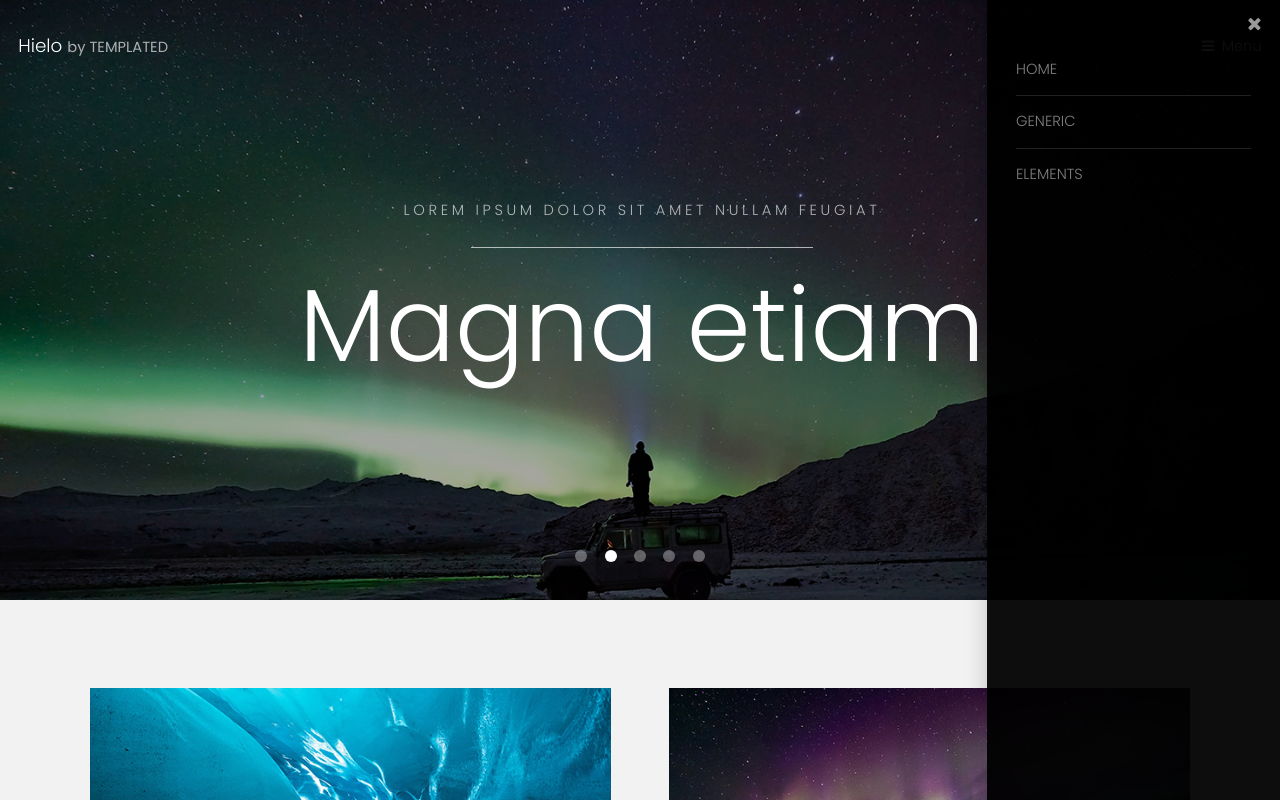
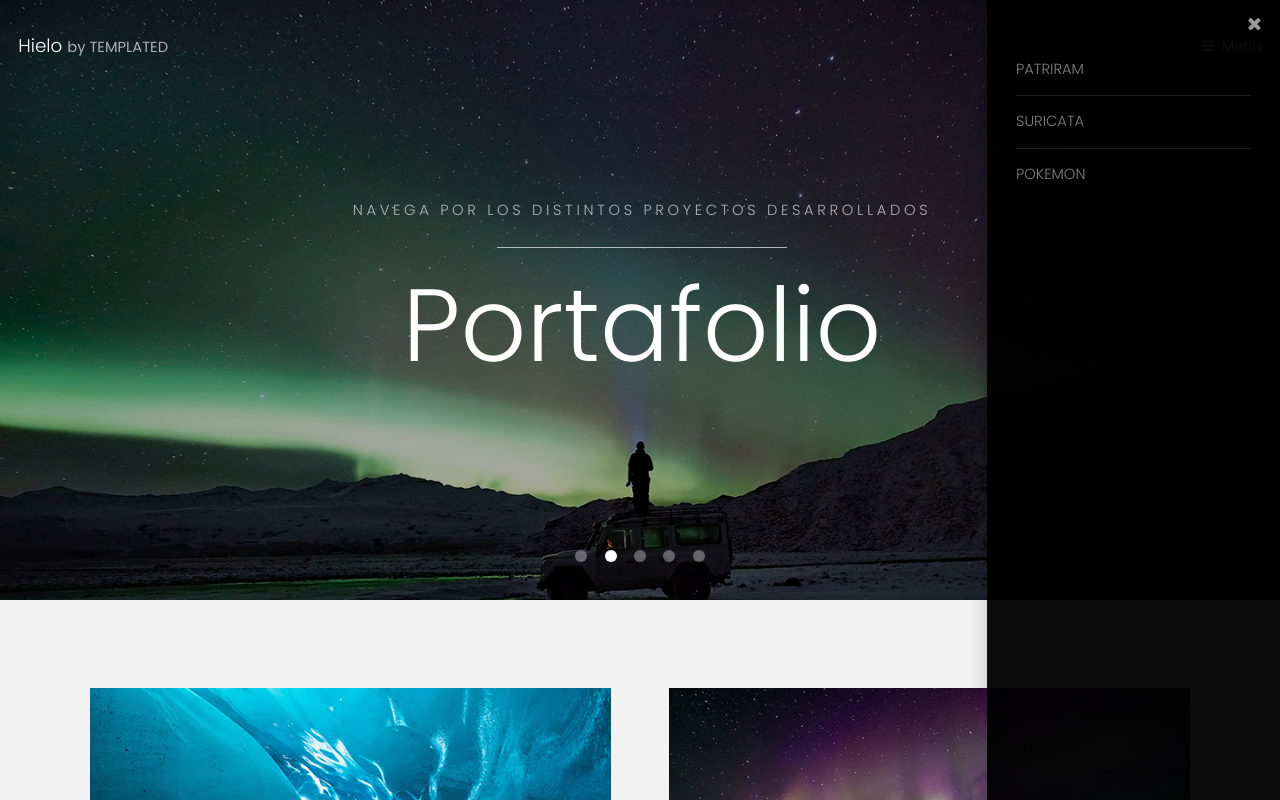
Before and after one commit to patriram/patriram.github.io, a plain HTML site: page index.html in a window 1280 px wide. Both pictures are taken after a click on the link "Menu". Shown: the top 800 px of the page. Drawn offline with Linux system fonts and the light colour scheme.

Commit message:
cambios en pagina
Se agregaron 2 proyectos nuevos al portafolio

```diff
--- a/index.html
+++ b/index.html
@@ -22,9 +22,9 @@
 		<!-- Nav -->
 			<nav id="menu">
 				<ul class="links">
-					<li><a href="index.html">Home</a></li>
-					<li><a href="generic.html">Generic</a></li>
-					<li><a href="elements.html">Elements</a></li>
+					<li><a href="index.html">Patriram</a></li>
+					<li><a href="https://patriram.github.io/proyecto1">Suricata</a></li>
+					<li><a href="https://patriram.github.io/proyecto2">Pokemon</a></li>
 				</ul>
 			</nav>
 
@@ -34,8 +34,8 @@
 					<img src="images/slide01.jpg" alt="" />
 					<div class="inner">
 						<header>
-							<p>A free responsive web site template by <a href="https://templated.co">TEMPLATED</a></p>
-							<h2>Hielo</h2>
+							<p>Desarrollo Profesional de Servicios web</p>
+							<h2>Patricia Ramirez</h2>
 						</header>
 					</div>
 				</article>
@@ -43,8 +43,8 @@
 					<img src="images/slide02.jpg" alt="" />
 					<div class="inner">
 						<header>
-							<p>Lorem ipsum dolor sit amet nullam feugiat</p>
-							<h2>Magna etiam</h2>
+							<p>Navega por los distintos Proyectos Desarrollados</p>
+							<h2>Portafolio</h2>
 						</header>
 					</div>
 				</article>
```
